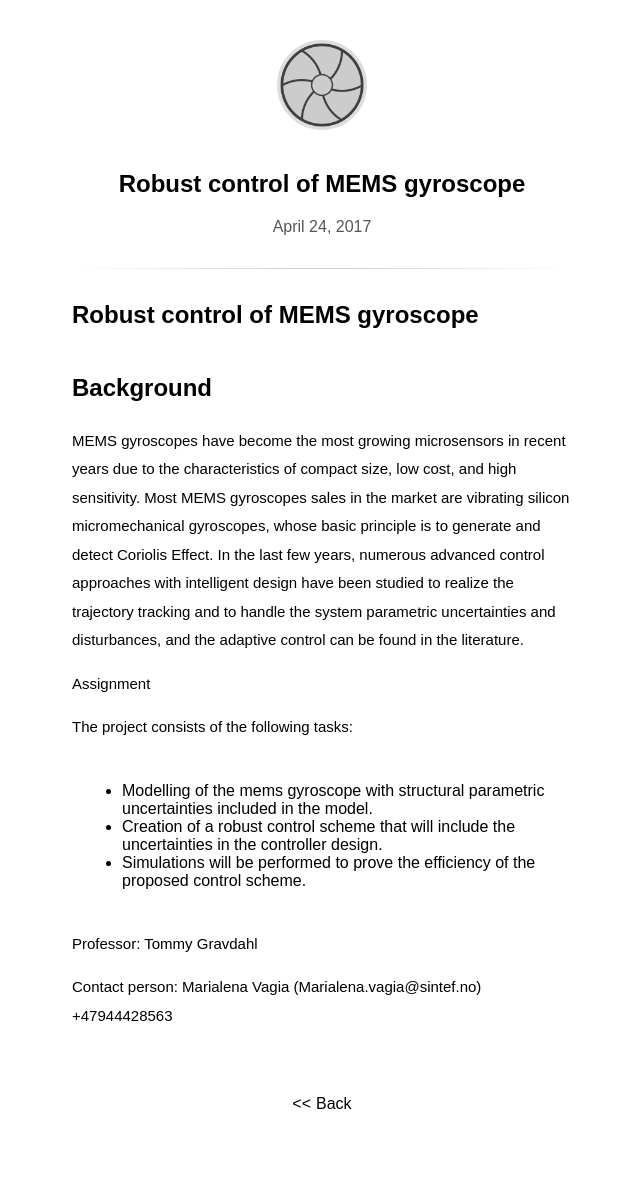
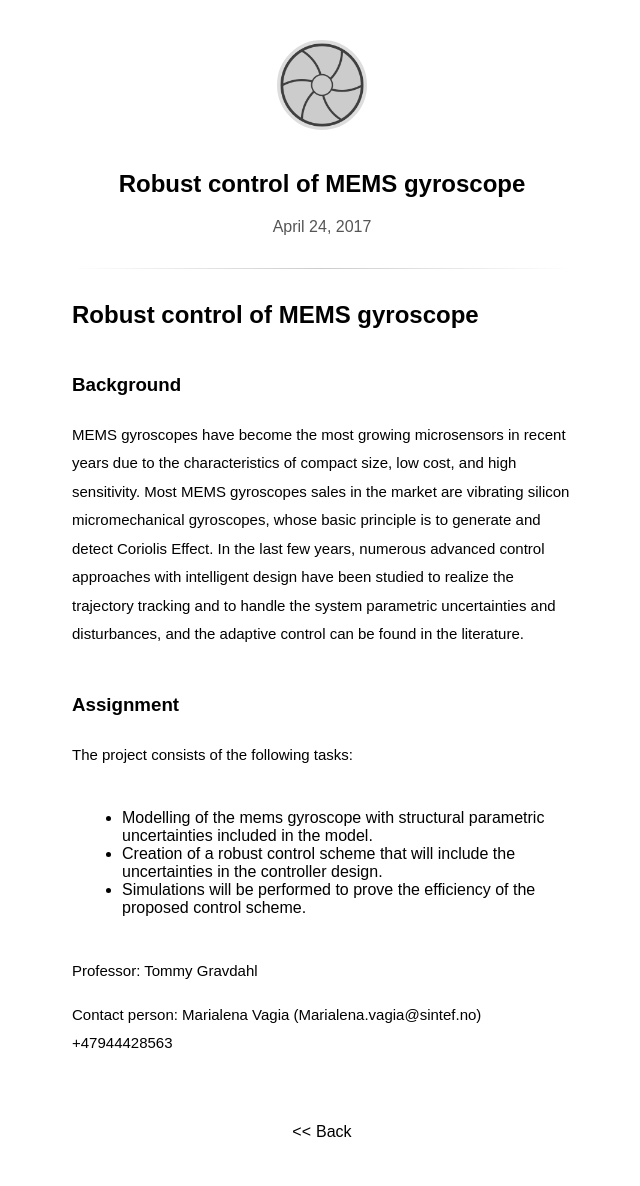
Before and after one commit to gravdahl-master/gravdahl-master.github.io, a Jekyll site: the page built from _posts/2017-04-24-Robust-control-of-MEMS-gyroscope.md, in a window 1280 px wide. Shown: the whole page, without its empty margins (318-958 px from the left). Built offline with Jekyll 4.4.1, drawn with Linux system fonts in a browser that asks for light colours; some web fonts are replaced; before the commit the page ends 1158 px from its top, so only the background shows below that.

```diff
--- a/_posts/2017-04-24-Robust-control-of-MEMS-gyroscope.md
+++ b/_posts/2017-04-24-Robust-control-of-MEMS-gyroscope.md
@@ -6,12 +6,12 @@ categories: [nonlinear control, sliding mode]
 ---
 # Robust control of MEMS gyroscope #
 
-## Background ##
+### Background ###
 
 MEMS gyroscopes have become the most growing microsensors in recent years due to the characteristics of compact size, low cost, and high sensitivity. Most MEMS gyroscopes sales in the market are vibrating silicon micromechanical gyroscopes, whose basic principle is to generate and detect Coriolis Effect. In the last few years, numerous advanced control approaches with intelligent design have been studied to realize the trajectory tracking and to handle the system parametric uncertainties and disturbances, and the adaptive control can be found in the literature.
 
 
-Assignment
+### Assignment ###
 
 The project consists of the following tasks:
 * Modelling of the mems gyroscope with structural parametric uncertainties included in the model.
```
